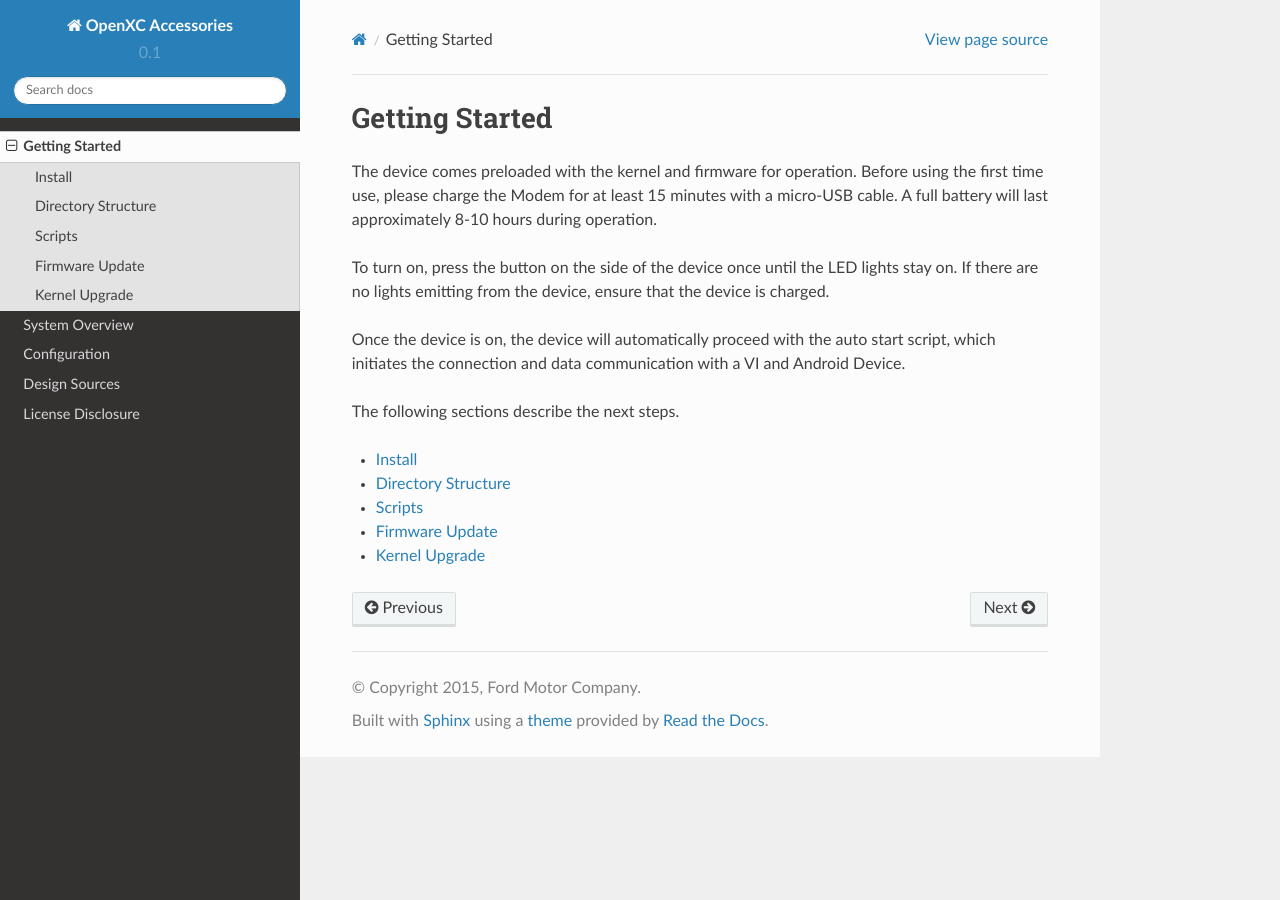
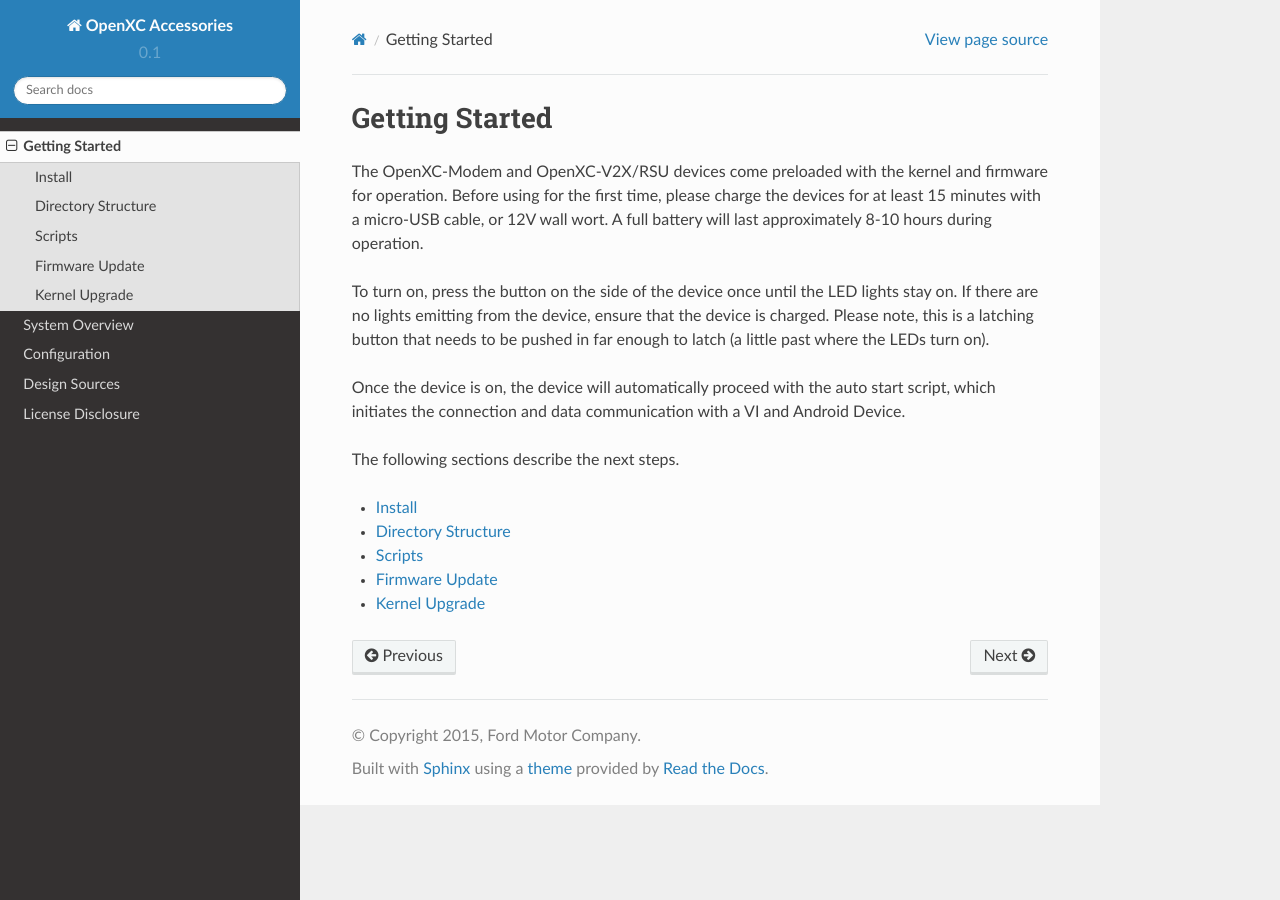
Before and after one commit to openxc/openxc-accessories, a Sphinx documentation site: the page built from docs/getting-started.rst, in a window 1280 px wide. Built offline with Sphinx 7.4.7 and the Read the Docs theme 2.0.0, drawn with Linux system fonts in a browser that asks for light colours.

Commit message:
Add descriptions

```diff
--- a/docs/getting-started.rst
+++ b/docs/getting-started.rst
@@ -2,13 +2,13 @@
 Getting Started
 ===============
 
-The device comes preloaded with the kernel and firmware for operation. Before using
-the first time use, please charge the Modem for at least 15 minutes with a micro-USB
-cable. A full battery will last approximately 8-10 hours during operation.
+The OpenXC-Modem and OpenXC-V2X/RSU devices come preloaded with the kernel and firmware for operation. Before using
+for the first time, please charge the devices for at least 15 minutes with a micro-USB
+cable, or 12V wall wort. A full battery will last approximately 8-10 hours during operation.
 
 To turn on, press the button on the side of the device once until the LED lights
 stay on. If there are no lights emitting from the device, ensure that the device
-is charged.
+is charged.  Please note, this is a latching button that needs to be pushed in far enough to latch (a little past where the LEDs turn on).
 
 Once the device is on, the device will automatically proceed with the auto
 start script, which initiates the connection and data communication with a VI and
```
